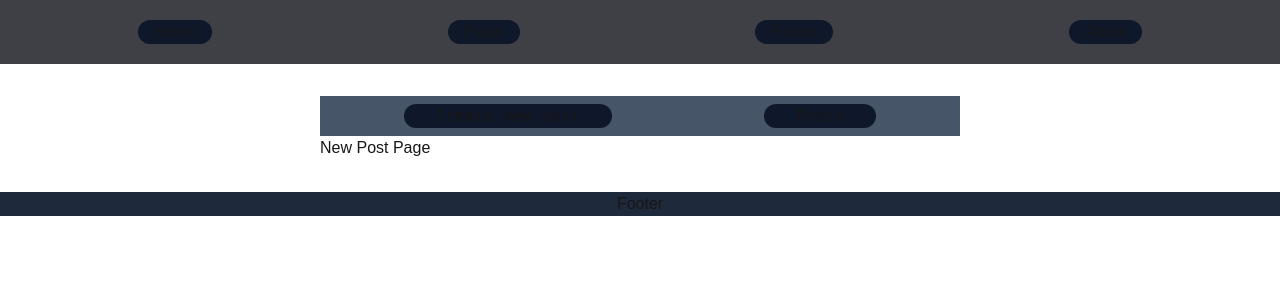
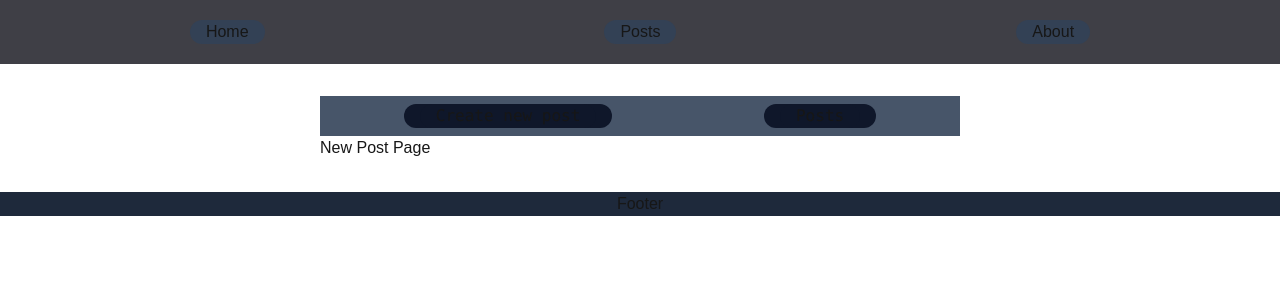
Before and after one commit to serg1557733/nextJS, a Next.js app: page /posts/new in a window 1280 px wide. Shown: the top 300 px of the page. Built offline with nearby package versions, Linux system fonts and the light colour scheme.

Commit message:
added active class for navigation with use client

```diff
--- a/app/posts/page.tsx
+++ b/app/posts/page.tsx
@@ -2,12 +2,9 @@ import Link from 'next/link';
 import React from 'react';
 
 async function getData() {
-  try {
-    const response = await fetch(`https://jsonplaceholder.typicode.com/todos/`);
-    return response.json();
-  } catch {
-    throw new Error(`error load post`);
-  }
+  const response = await fetch(`https://jsonplaceholder.typicode.com/todos/`);
+  if (!response.ok) throw new Error(`error load post`);
+  return response.json();
 }
 
 export type PostType = {
--- a/components/NavLInks.tsx
+++ b/components/NavLInks.tsx
@@ -1,12 +1,31 @@
-import Link from 'next/link';
+'use client';
+
+import Navigation from './Navigation';
+
+export type NavItemsType = {
+  label: string;
+  href: string;
+};
+
+const navItems: NavItemsType[] = [
+  {
+    label: 'Home',
+    href: '/',
+  },
+  {
+    label: 'Posts',
+    href: '/posts',
+  },
+  {
+    label: 'About',
+    href: '/about',
+  },
+];
 
 export function NavLinks() {
   return (
-    <nav className="flex justify-around [&_*]:rounded-full p-5 [&_*]:px-4 [&_*]:bg-slate-900">
-      <Link href="/">Home</Link>
-      <Link href="/posts/">Posts</Link>
-      <Link href="/forum">Forum</Link>
-      <Link href="/about">About</Link>
+    <nav className="flex justify-around [&_*]:rounded-full p-5 [&_*]:px-4 ">
+      <Navigation navItems={navItems} />
     </nav>
   );
 }
--- /dev/null
+++ b/components/Navigation.tsx
@@ -0,0 +1,26 @@
+import React from 'react';
+import { NavItemsType } from './NavLInks';
+import Link from 'next/link';
+import { usePathname } from 'next/navigation';
+
+export default function Navigation({ navItems }: { navItems: NavItemsType[] }) {
+  const pathname = usePathname();
+
+  return (
+    <>
+      {navItems.map((link: NavItemsType) => {
+        const isActive = pathname === link.href;
+        console.log(pathname, link.href);
+        return (
+          <Link
+            key={link.label}
+            href={link.href}
+            className={isActive ? 'bg-green-900' : 'bg-slate-700'}
+          >
+            {link.label}
+          </Link>
+        );
+      })}
+    </>
+  );
+}
```
